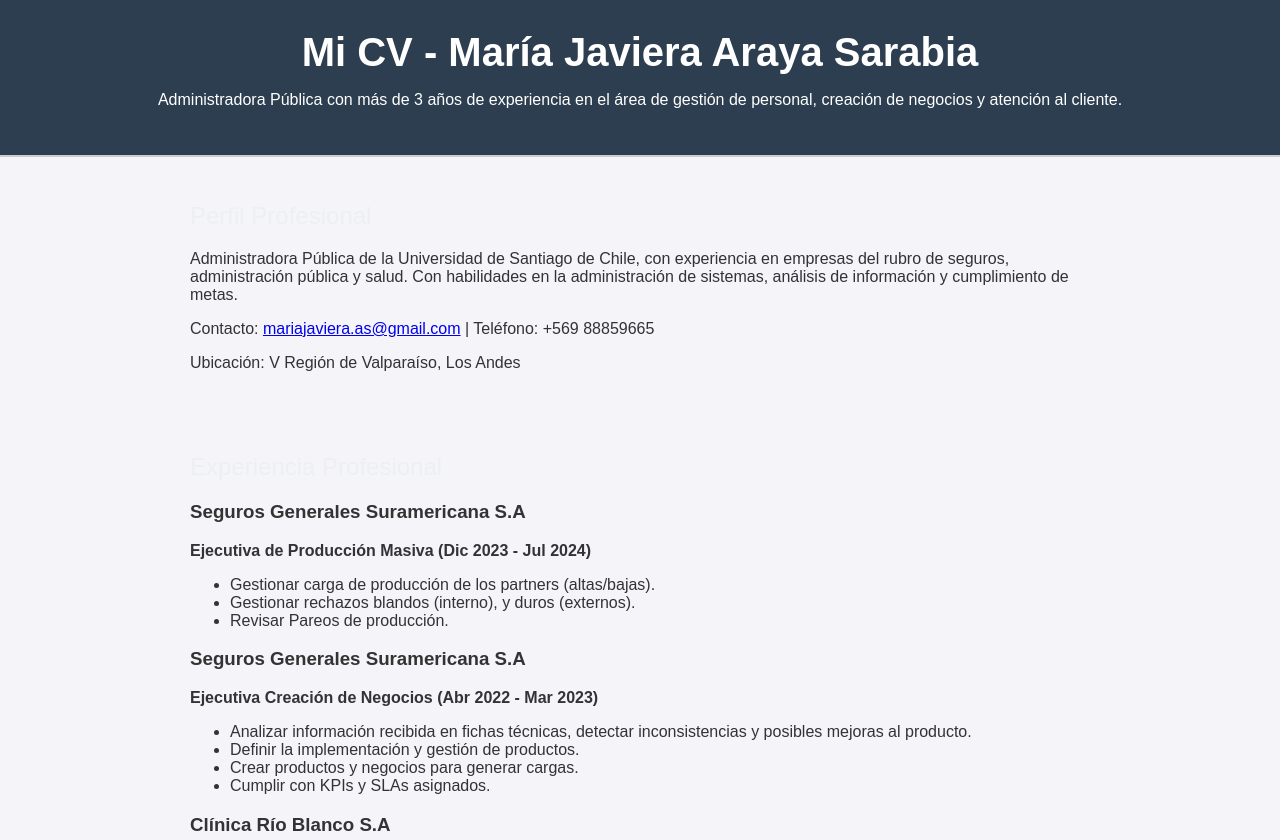
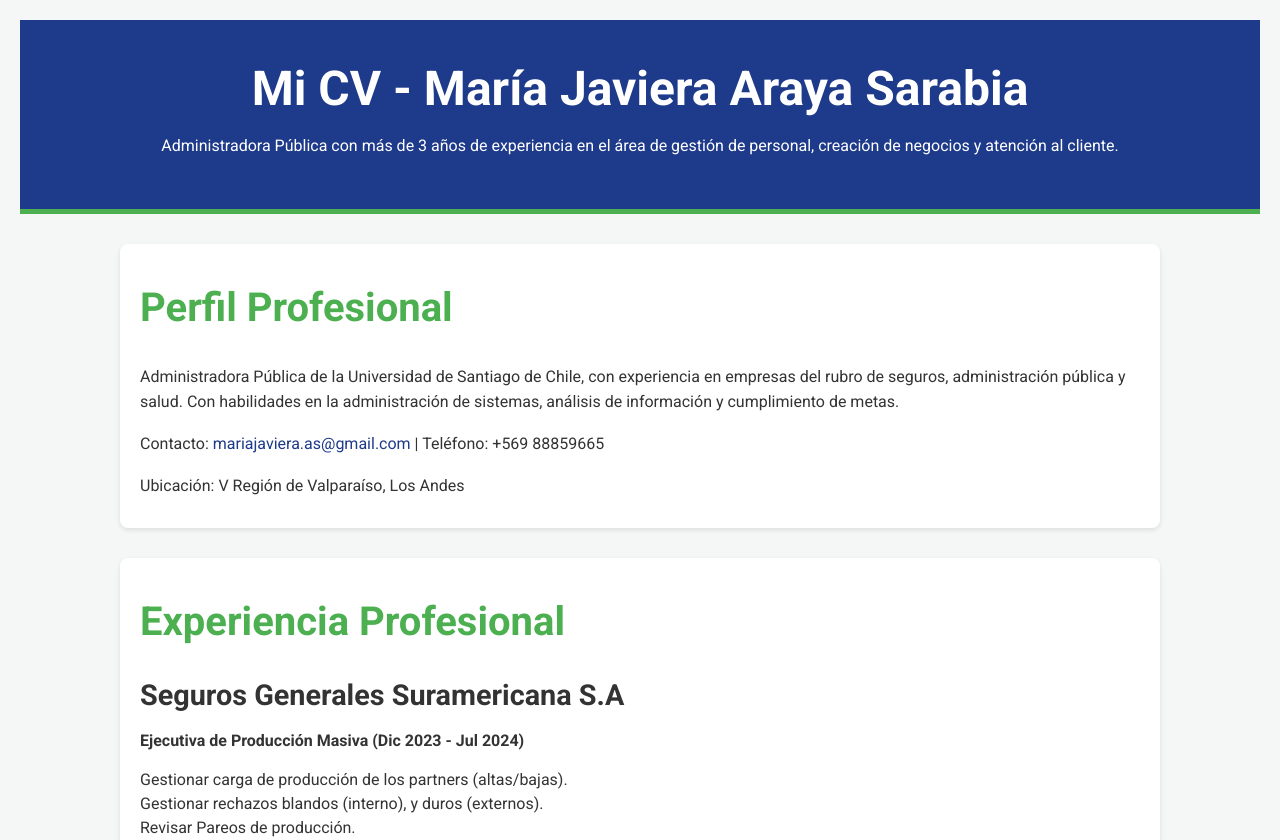
Before and after one commit to Jarayasarabia1/Proyecto-Bootcamp-Especialidad-Ciencia-de-Datos, a plain HTML site: page index.html in a window 1280 px wide. Shown: the top 840 px of the page. Drawn offline with Linux system fonts and the light colour scheme.

Commit message:
Update style.css

```diff
--- a/style.css
+++ b/style.css
@@ -1,57 +1,96 @@
+/* Importar fuente desde Google Fonts */
+@import url('https://fonts.googleapis.com/css2?family=Roboto:wght@400;700&display=swap');
+
 body {
-    font-family: Arial, sans-serif;
-    background-color: #f4f4f9;  /* Fondo más claro */
-    color: #333;  /* Texto oscuro para buena legibilidad */
+    font-family: 'Roboto', sans-serif;
+    background-color: #f4f7f6;  /* Fondo gris claro */
+    color: #333;  /* Texto oscuro */
     margin: 0;
     padding: 0;
+    /* Añadir márgenes para que el contenido no esté pegado a los bordes */
+    padding: 20px;
 }
 
+/* Estilo del encabezado */
 header {
-    background-color: #2c3e50;  /* Color oscuro y elegante para el encabezado */
+    background-color: #1e3a8a;  /* Fondo azul oscuro */
     color: white;
-    padding: 30px;
+    padding: 40px 20px;
     text-align: center;
-    border-bottom: 2px solid #ccc;  /* Línea sutil debajo */
+    border-bottom: 5px solid #4CAF50;  /* Línea verde debajo del encabezado */
+    margin-bottom: 30px;  /* Margen inferior para separarlo de las secciones */
 }
 
+/* Títulos principales */
 h1 {
-    font-size: 2.5em;
+    font-size: 3em;
     margin: 0;
 }
 
 h2 {
-    color: #ecf0f1;  /* Color gris claro para el subtítulo */
-    font-weight: normal;
-    margin-top: 5px;
+    font-size: 2.5em;
+    color: #4CAF50;  /* Color verde para títulos */
+    margin-top: 20px;
 }
 
+/* Sección principal */
 section {
     padding: 20px;
-    max-width: 900px;
-    margin: 20px auto;  /* Centrar el contenido */
+    max-width: 1000px;
+    margin: 20px auto;  /* Márgenes automáticos a los lados para centrar el contenido */
+    background-color: #ffffff;
+    border-radius: 8px;
+    box-shadow: 0 2px 5px rgba(0,0,0,0.1);
+    margin-bottom: 30px;  /* Separación entre secciones */
 }
 
-.profile {
-    text-align: left;  /* Alinea el perfil a la izquierda */
-    font-size: 1.1em;
+/* Diseño de dos columnas (izquierda para datos personales, derecha para contenido) */
+section .left-column {
+    float: left;
+    width: 30%;
+    padding-right: 20px;
+    margin-right: 20px;  /* Margen a la derecha para separar las columnas */
 }
 
-.profile h3 {
-    color: #2c3e50;
-    font-size: 1.5em;
+section .right-column {
+    float: left;
+    width: 65%;
+}
+
+/* Limpiar el float */
+section::after {
+    content: "";
+    clear: both;
+    display: table;
+}
+
+/* Listas */
+ul {
+    list-style-type: none;
+    padding-left: 0;
+}
+
+ul li {
+    margin: 5px 0;
+}
+
+/* Enlaces */
+a {
+    color: #1e3a8a;  /* Azul para enlaces */
+    text-decoration: none;
+}
+
+a:hover {
+    text-decoration: underline;
+}
+
+/* Estilo para las listas */
+h3 {
+    font-size: 1.8em;
     margin-bottom: 10px;
 }
 
-.profile p {
-    margin: 10px 0;
-    line-height: 1.5;
+p {
+    line-height: 1.6;
+    margin-bottom: 10px;
 }
-
-.profile a {
-    color: #3498db;  /* Enlaces de color azul */
-    text-decoration: none;
-}
-
-.profile a:hover {
-    text-decoration: underline;  /* Subraya el enlace al pasar el ratón */
-}
```
